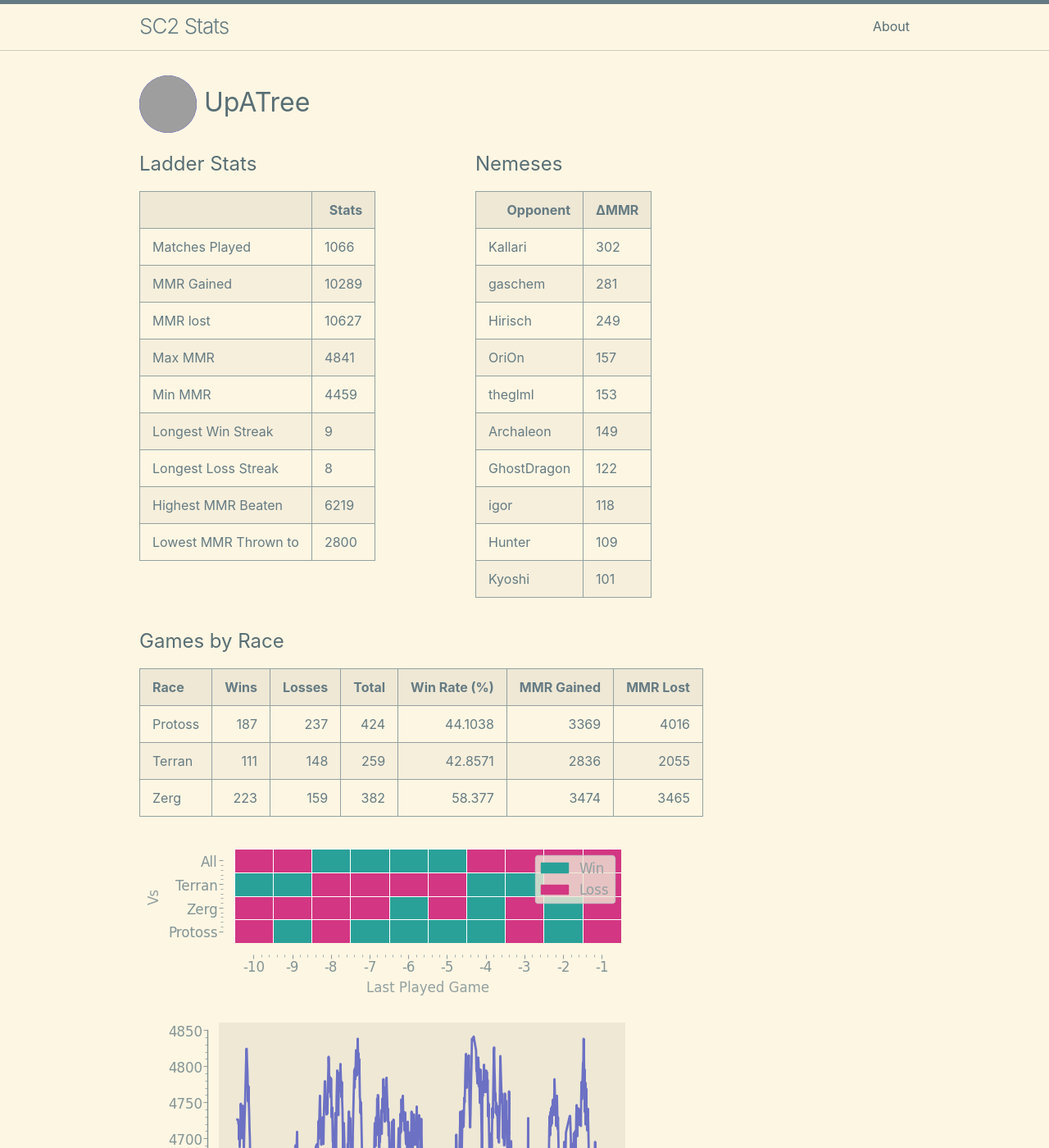
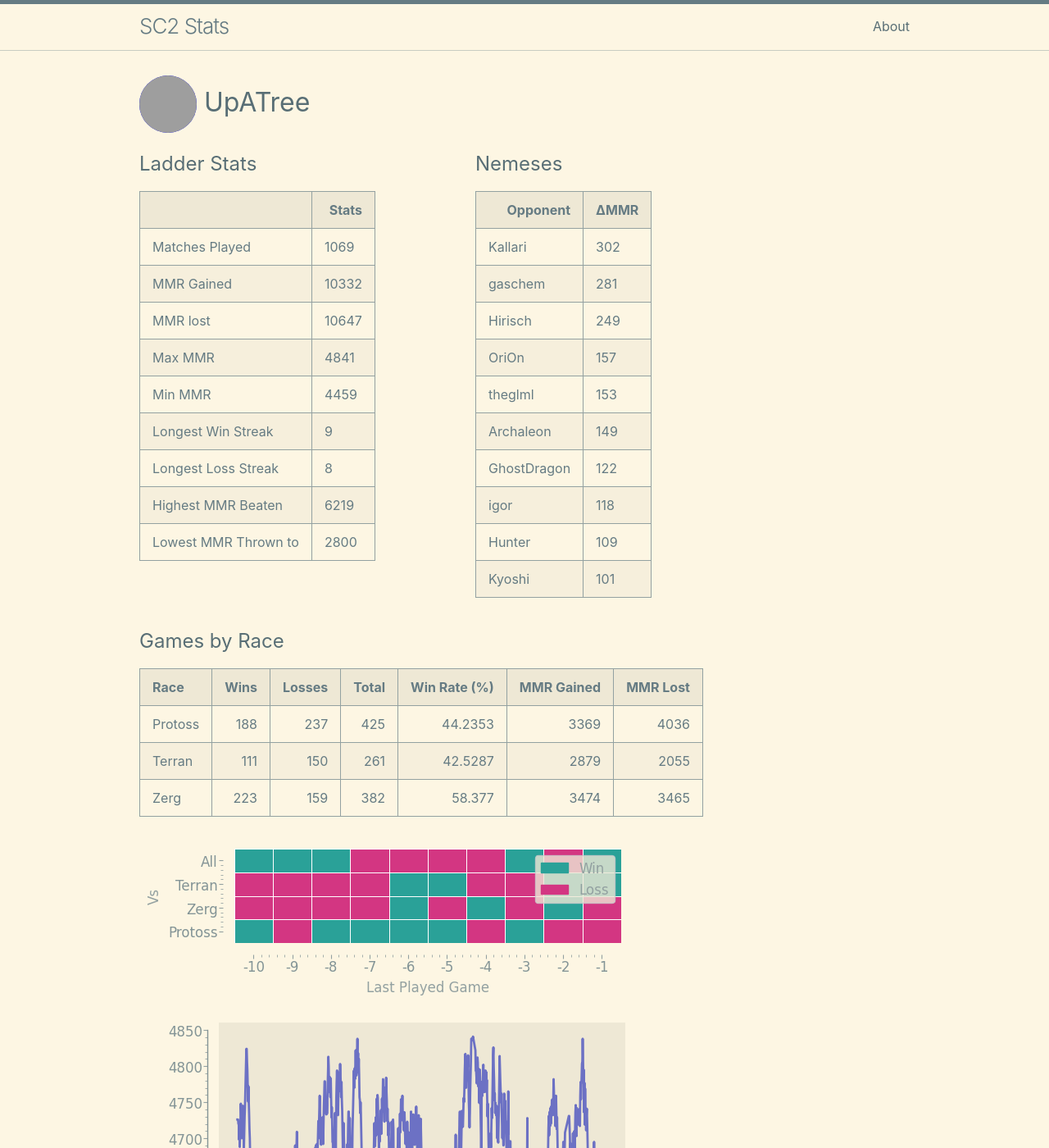
Before and after one commit to kylermurphy/UpATree, a Jekyll site: the page built from docs/index.md, in a window 1280 px wide and 1400 px high. Shown: the whole window at 82% size. Built offline with Jekyll 4.4.1, drawn with Linux system fonts in a browser that asks for light colours; grey boxes are pictures that could not be loaded.

Commit message:
running on push

```diff
--- a/docs/index.md
+++ b/docs/index.md
@@ -18,15 +18,15 @@ layout: home
   <tbody>
     <tr>
       <td>Matches Played</td>
-      <td>1066</td>
+      <td>1069</td>
     </tr>
     <tr>
       <td>MMR Gained</td>
-      <td>10289</td>
+      <td>10332</td>
     </tr>
     <tr>
       <td>MMR lost</td>
-      <td>10627</td>
+      <td>10647</td>
     </tr>
     <tr>
       <td>Max MMR</td>
@@ -114,8 +114,8 @@ layout: home
 
 | Race    |   Wins |   Losses |   Total |   Win Rate (%) |   MMR Gained |   MMR Lost |
 |:--------|-------:|---------:|--------:|---------------:|-------------:|-----------:|
-| Protoss |    187 |      237 |     424 |        44.1038 |         3369 |       4016 |
-| Terran  |    111 |      148 |     259 |        42.8571 |         2836 |       2055 |
+| Protoss |    188 |      237 |     425 |        44.2353 |         3369 |       4036 |
+| Terran  |    111 |      150 |     261 |        42.5287 |         2879 |       2055 |
 | Zerg    |    223 |      159 |     382 |        58.377  |         3474 |       3465 |
 
 ![Games by Race](./assets/gm_hist.png)
--- a/log.txt
+++ b/log.txt
@@ -297,3 +297,4 @@ Writing a log file 2025-03-05 19:18:10.
 Writing a log file 2025-03-05 19:30:35.
 Writing a log file 2025-03-05 19:47:51.
 Writing a log file 2025-03-05 20:25:18.
+Writing a log file 2025-03-05 20:48:13.
```
Also changed, not shown: docs/assets/MMR.png, docs/assets/daily.png, docs/assets/gm_hist.png, docs/assets/r_wrt.png, 1 other file.
